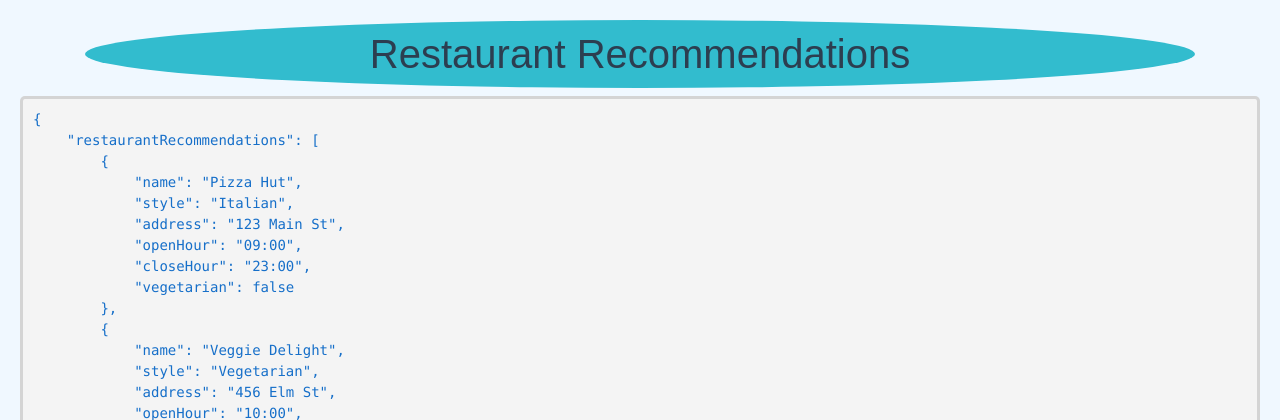
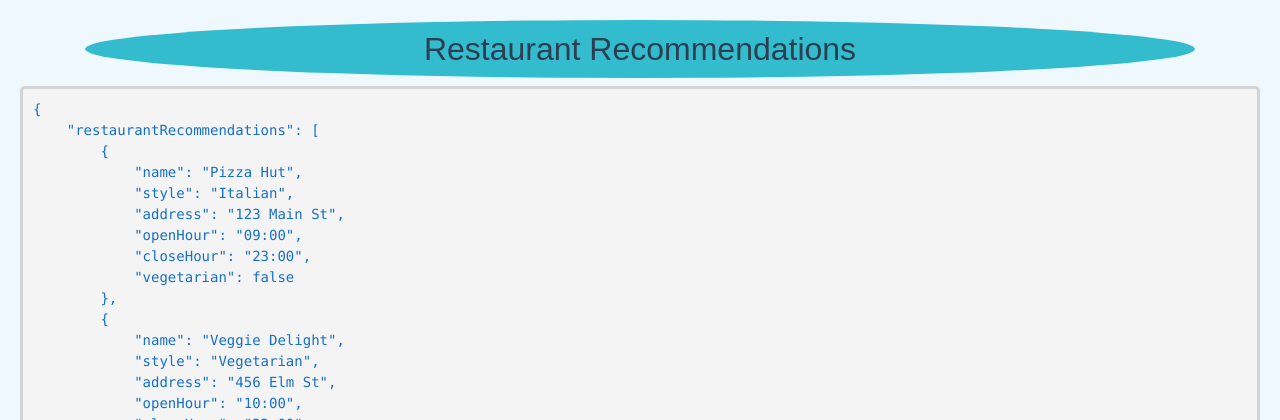
Before and after one commit to RazShoham207/app1, a Flask app: page /recommend in a window 1280 px wide. Shown: the top 420 px of the page. Run offline with Flask 2, Linux system fonts and the light colour scheme; some libraries are stand-ins or nearby versions.

Commit message:
Update index.html
font-size: 2em; /* Adjust the size as needed */

Signed-off-by: RazShoham207 <raz.shoham207@gmail.com>

```diff
--- a/templates/index.html
+++ b/templates/index.html
@@ -18,6 +18,7 @@
             padding: 10px;
             border-radius: 50%;
             text-align: center;
+            font-size: 2em; /* Adjust the size as needed */
         }
         pre {
             background-color: #f4f4f4;
```
